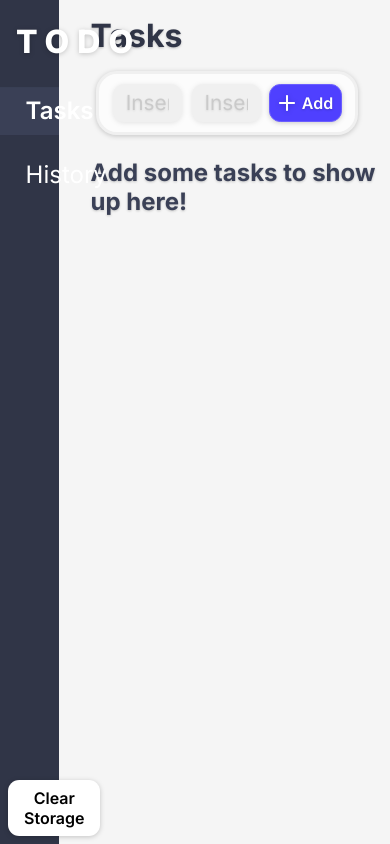
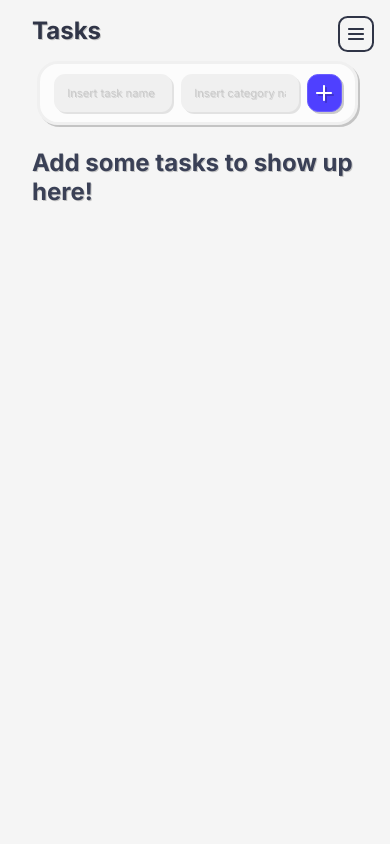
Before and after one commit to Moo2meenn/todo-app, a React (Create React App) app: page / in a window 390 px wide. Built offline with nearby package versions, Linux system fonts and the light colour scheme.

Commit message:
responsiveness

```diff
--- a/src/App.js
+++ b/src/App.js
@@ -7,17 +7,40 @@ import styled from "styled-components";
 import Tasks from "./pages/Tasks";
 import History from "./pages/History";
 
+import { useState } from "react";
 import { useTasks, useTaskHistory } from "./states";
 
 function App() {
   const [tasks, setTasks] = useTasks();
   const [history, setHistory] = useTaskHistory();
+  const [toggle, setToggle] = useState(true);
+
+  const toggleNav = () => {
+    setToggle(!toggle);
+    console.log(toggle);
+  };
 
   return (
     <div>
       <GlobalStyles />
-      <Nav />
-      <StyledContainer>
+      <StyledButton onClick={toggleNav} $toggle={toggle}>
+        <svg
+          width="16"
+          height="12"
+          viewBox="0 0 16 12"
+          fill="none"
+          xmlns="http://www.w3.org/2000/svg"
+        >
+          <path
+            fill-rule="evenodd"
+            clip-rule="evenodd"
+            d="M0 1C0 0.447715 0.447716 0 1 0H15C15.5523 0 16 0.447715 16 1C16 1.55229 15.5523 2 15 2H1C0.447716 2 0 1.55229 0 1ZM0 6C0 5.44772 0.447716 5 1 5H15C15.5523 5 16 5.44772 16 6C16 6.55228 15.5523 7 15 7H1C0.447716 7 0 6.55228 0 6ZM1 10C0.447716 10 0 10.4477 0 11C0 11.5523 0.447716 12 1 12H15C15.5523 12 16 11.5523 16 11C16 10.4477 15.5523 10 15 10H1Z"
+            fill="black"
+          />
+        </svg>
+      </StyledButton>
+      <Nav toggle={toggle} />
+      <StyledContainer $toggle={toggle}>
         <Routes>
           <Route
             path="/"
@@ -47,6 +70,31 @@ function App() {
   );
 }
 
+const StyledButton = styled.button`
+  cursor: pointer;
+  position: absolute;
+  display: flex;
+  align-items: center;
+  justify-content: center;
+  height: 2rem;
+  width: 2rem;
+  border: 2px solid #303547;
+  border-radius: 0.6rem;
+  z-index: 10;
+  margin: 0;
+  right: 1rem;
+  top: 1rem;
+  svg {
+    path {
+      transition: 0.4s;
+      fill: #303547;
+      @media only screen and (width < 768px) {
+        fill: ${({ $toggle }) => ($toggle ? "#303547" : "#f5f5f5")};
+      }
+    }
+  }
+`;
+
 const StyledContainer = styled.div`
   background-color: #f5f5f5;
   height: 100vh;
@@ -56,7 +104,12 @@ const StyledContainer = styled.div`
   padding-left: 2rem;
   padding-bottom: 1rem;
   padding-top: 1rem;
-  margin-left: 15%;
+  transition: 0.5s;
+  margin-left: ${({ $toggle }) => ($toggle ? "0%" : "15%")};
+  width: ${({ $toggle }) => ($toggle ? "100%" : "85%")};
+  @media only screen and (width < 768px) {
+    height: 100vh;
+  }
 `;
 
 export default App;
--- a/src/components/CreateTask.js
+++ b/src/components/CreateTask.js
@@ -105,7 +105,7 @@ const CreateTask = ({ tasks, setTasks, setHistory, onNewCategory }) => {
             fill="white"
           />
         </svg>
-        Add
+        <span>Add</span>
       </BaseButton>
     </StyledForm>
   );
@@ -119,8 +119,19 @@ const StyledForm = styled(motion.form)`
   background-color: #fcfcfc;
   border: 0.2rem solid #f0f0f0;
   justify-content: space-between;
-  filter: drop-shadow(0px 1px 2.5px rgba(0, 0, 0, 0.2));
-  text-shadow: 0px 1px 2.5px rgba(0, 0, 0, 0.2);
+  filter: drop-shadow(2px 2px 0px rgba(0, 0, 0, 0.2));
+  text-shadow: 1px 1px 0px rgba(0, 0, 0, 0.2);
+  @media only screen and (width < 768px) {
+    button {
+      padding: 0.4rem 0.2rem 0.4rem 0.4rem;
+      span {
+        display: none;
+      }
+      svg {
+        display: block;
+      }
+    }
+  }
 `;
 
 const StyledName = styled.input`
@@ -136,8 +147,8 @@ const StyledName = styled.input`
   font-weight: 600;
   color: #303547;
   transition: 0.4s;
-  filter: drop-shadow(0px 1px 2.5px rgba(0, 0, 0, 0.1));
-  text-shadow: 0px 1px 2.5px rgba(0, 0, 0, 0.1);
+  filter: drop-shadow(2px 2px 0px rgba(0, 0, 0, 0.1));
+  text-shadow: 1px 1px 0px rgba(0, 0, 0, 0.1);
   &::placeholder {
     font-weight: 200;
     color: #cacaca;
@@ -149,6 +160,9 @@ const StyledName = styled.input`
   &:focus {
     border-radius: 20px;
   }
+  @media only screen and (width < 768px) {
+    font-size: 0.7rem;
+  }
 `;
 
 export default CreateTask;
--- a/src/components/EditTaskModal.js
+++ b/src/components/EditTaskModal.js
@@ -57,7 +57,7 @@ const EditTaskModal = ({
 
   return (
     <StyledRoot open={open} onOpenChange={setOpen}>
-      <Dialog.Trigger asChild>
+      <StyledDialogTrigger asChild>
         <BaseButton
           style={{
             backgroundColor: "#4F40FF",
@@ -77,9 +77,9 @@ const EditTaskModal = ({
               fill="white"
             />
           </svg>
-          Modify
+          <span>Modify</span>
         </BaseButton>
-      </Dialog.Trigger>
+      </StyledDialogTrigger>
       <Dialog.Portal>
         <StyledDialogOverlay />
         <StyledDialogContent>
@@ -178,8 +178,8 @@ const StyledName = styled.input`
   font-weight: 600;
   color: #303547;
   transition: 0.4s;
-  filter: drop-shadow(0px 1px 2.5px rgba(0, 0, 0, 0.1));
-  text-shadow: 0px 1px 2.5px rgba(0, 0, 0, 0.1);
+  filter: drop-shadow(2px 2px 0px rgba(0, 0, 0, 0.1));
+  text-shadow: 1px 1px 0px rgba(0, 0, 0, 0.1);
   &::placeholder {
     font-weight: 200;
     color: #cacaca;
@@ -224,6 +224,17 @@ const StyledDialogOverlay = styled(Dialog.Overlay)`
   backdrop-filter: blur(2px);
 `;
 
+const StyledDialogTrigger = styled(Dialog.Trigger)`
+  @media only screen and (width < 768px) {
+    span {
+      display: none;
+    }
+    svg {
+      display: block;
+    }
+  }
+`;
+
 const StyledDialogContent = styled(Dialog.Content)`
   z-index: 5;
 
@@ -240,8 +251,8 @@ const StyledDialogContent = styled(Dialog.Content)`
   max-height: 85vh;
   padding: 25px;
   animation: ${contentShow} 150ms cubic-bezier(0.16, 1, 0.3, 1);
-  filter: drop-shadow(0px 1px 2.5px rgba(0, 0, 0, 0.2));
-  text-shadow: 0px 1px 2.5px rgba(0, 0, 0, 0.2);
+  filter: drop-shadow(2px 2px 0px rgba(0, 0, 0, 0.2));
+  text-shadow: 1px 1px 0px rgba(0, 0, 0, 0.2);
 
   &:focus {
     outline: none;
@@ -255,7 +266,7 @@ const StyledSVG = styled.svg`
   width: auto;
   cursor: pointer;
   height: 1rem;
-  filter: drop-shadow(0px 0.5px 2.5px rgba(0, 0, 0, 0.15));
+  filter: drop-shadow(1px 1px 0px rgba(0, 0, 0, 0.2));
 `;
 
 export default EditTaskModal;
--- a/src/components/GlobalStyles.js
+++ b/src/components/GlobalStyles.js
@@ -21,7 +21,7 @@ export const BaseH1 = styled.h1`
   font-size: 2rem;
   font-weight: 800;
   padding: 1rem;
-  filter: drop-shadow(0px 1px 2.5px rgba(0, 0, 0, 0.2));
+  filter: drop-shadow(2px 2px 0px rgba(0, 0, 0, 0.2));
 `;
 
 export const BaseH2 = styled.h2`
@@ -29,7 +29,7 @@ export const BaseH2 = styled.h2`
   font-size: 1.6rem;
   font-weight: 600;
   padding-inline: 0.8rem;
-  filter: drop-shadow(0px 1px 2.5px rgba(0, 0, 0, 0.2));
+  filter: drop-shadow(2px 2px 0px rgba(0, 0, 0, 0.2));
 `;
 
 export const BaseButton = styled.button`
@@ -44,7 +44,7 @@ export const BaseButton = styled.button`
   margin-inline: 0.2rem;
   transition: 0.1s;
   font-weight: 600;
-  filter: drop-shadow(0px 1px 2.5px rgba(0, 0, 0, 0.2));
+  filter: drop-shadow(2px 2px 0px rgba(0, 0, 0, 0.2));
 
   &:hover {
     cursor: pointer;
@@ -57,7 +57,7 @@ export const BaseButton = styled.button`
     height: auto;
     margin-right: 0.4rem;
     margin-left: 0.1rem;
-    filter: drop-shadow(0px 1px 2.5px rgba(0, 0, 0, 0.2));
+    filter: drop-shadow(2px 2px 0px rgba(0, 0, 0, 0.2));
   }
 `;
 
--- a/src/components/HistoryTask.js
+++ b/src/components/HistoryTask.js
@@ -56,7 +56,7 @@ const Task = ({ task, setTasks, setHistory }) => {
                 fill="white"
               />
             </StyledSVG>
-            Restore
+            <span>Restore</span>
           </BaseButton>
         )}
         {task.status === "Completed" && (
@@ -80,7 +80,7 @@ const Task = ({ task, setTasks, setHistory }) => {
                 fill="white"
               />
             </StyledSVG>
-            Undo
+            <span>Undo</span>
           </BaseButton>
         )}
         {task.status === "Completed" ? (
@@ -154,15 +154,18 @@ const StyledCategory = styled.h3`
   border-radius: 12px;
   outline: 0.1rem solid #3a4056;
   outline-offset: 0.1rem;
-  filter: drop-shadow(0px 1px 2.5px rgba(0, 0, 0, 0.2));
-  text-shadow: 0px 1px 2.5px rgba(0, 0, 0, 0.2);
+  filter: drop-shadow(2px 2px 0px rgba(0, 0, 0, 0.2));
+  text-shadow: 1px 1px 0px rgba(0, 0, 0, 0.2);
+  @media only screen and (width < 768px) {
+    font-size: 0.8rem;
+  }
 `;
 
 const StyledSVG = styled.svg`
   width: auto;
   height: 1rem;
   margin-inline: 0.5rem;
-  filter: drop-shadow(0px 0.5px 2.5px rgba(0, 0, 0, 0.15));
+  filter: drop-shadow(1px 1px 0px rgba(0, 0, 0, 0.2));
 `;
 
 const StyledDiv = styled(motion.div)`
@@ -173,11 +176,22 @@ const StyledDiv = styled(motion.div)`
   border-radius: 1.3rem;
   background-color: #fcfcfc;
   border: 0.2rem solid #f0f0f0;
-  filter: drop-shadow(0px 1px 2.5px rgba(0, 0, 0, 0.2));
-  text-shadow: 0px 1px 2.5px rgba(0, 0, 0, 0.2);
+  filter: drop-shadow(2px 2px 0px rgba(0, 0, 0, 0.2));
+  text-shadow: 1px 1px 0px rgba(0, 0, 0, 0.2);
   transition: 0.2s;
   &:hover {
     background-color: #e7e7e7;
+  }
+  @media only screen and (width < 768px) {
+    button {
+      padding: 0.4rem 0.2rem 0.4rem 0.4rem;
+      span {
+        display: none;
+      }
+      svg {
+        display: block;
+      }
+    }
   }
 `;
 
@@ -190,12 +204,22 @@ const InnerDiv = styled.div`
   align-items: center;
 `;
 
-const StyledName = styled(BaseH2)``;
+const StyledName = styled(BaseH2)`
+  @media only screen and (width < 768px) {
+    font-size: 1.3rem;
+    text-shadow: 0.4px 0.4px 0px rgba(0, 0, 0, 0.2);
+  }
+`;
 
 const StyledH3 = styled.h3`
   margin-inline: 0.5rem;
   font-weight: 500;
   font-size: 0.9rem;
+  @media only screen and (width < 768px) {
+    font-size: 0.5rem;
+    text-shadow: 0.4px 0.4px 0px rgba(0, 0, 0, 0.2);
+    display: none;
+  }
 `;
 
 export default Task;
--- a/src/components/Nav.js
+++ b/src/components/Nav.js
@@ -4,10 +4,12 @@ import styled from "styled-components";
 import { BaseH1, BaseListItem, BaseLink } from "./GlobalStyles";
 import { AlertDialogDemo } from "./AlertDialogDemo";
 
-const Nav = () => {
+const Nav = ({ toggle }) => {
   const { pathname } = useLocation();
+
   return (
-    <StyledNav>
+    <>
+      <StyledNav $toggle={toggle}>
         <BaseLink to="/">
           <StyledH1>TODO</StyledH1>
         </BaseLink>
@@ -61,6 +63,7 @@ const Nav = () => {
           <AlertDialogDemo />
         </ButtonWrapper>
       </StyledNav>
+    </>
   );
 };
 
@@ -104,6 +107,7 @@ const StyledLink = styled(BaseLink)`
 `;
 
 const StyledNav = styled.div`
+  z-index: 8;
   width: 15%;
   height: 100vh;
   display: flex;
@@ -111,6 +115,13 @@ const StyledNav = styled.div`
   position: absolute;
   flex-direction: column;
   background-color: #303547;
+  transition: 0.5s;
+  transform: ${({ $toggle }) =>
+    $toggle ? "translateX(-100%)" : "translateX(0)"};
+  @media only screen and (width < 768px) {
+    width: 100%;
+    height: 100vh;
+  }
 `;
 
 const StyledH1 = styled(BaseH1)`
--- a/src/components/RenderGroups.js
+++ b/src/components/RenderGroups.js
@@ -94,7 +94,7 @@ const TitleDivider = styled.div`
 
 const StyledCategoryTitle = styled(motion.h1)`
   color: #303547;
-  text-shadow: 0px 1px 2.5px rgba(0, 0, 0, 0.2);
+  text-shadow: 1px 1px 0px rgba(0, 0, 0, 0.2);
 `;
 
 const CategoryWrapper = styled(motion.div)`
--- a/src/components/Task.js
+++ b/src/components/Task.js
@@ -44,7 +44,7 @@ const Task = ({ task, setTasks, setHistory, setExpandedCategories }) => {
               fill="white"
             />
           </svg>
-          Mark as Done
+          <span>Mark as Done</span>
         </BaseButton>
         <EditTaskModal
           task={task}
@@ -72,7 +72,7 @@ const Task = ({ task, setTasks, setHistory, setExpandedCategories }) => {
               fill="white"
             />
           </svg>
-          Delete
+          <span>Delete</span>
         </BaseButton>
       </InnerDiv>
     </StyledDiv>
@@ -87,11 +87,22 @@ const StyledDiv = styled.div`
   border-radius: 1.3rem;
   background-color: #fcfcfc;
   border: 0.2rem solid #f0f0f0;
-  filter: drop-shadow(0px 1px 2.5px rgba(0, 0, 0, 0.2));
-  text-shadow: 0px 1px 2.5px rgba(0, 0, 0, 0.2);
+  filter: drop-shadow(2px 2px 0px rgba(0, 0, 0, 0.2));
+  text-shadow: 1px 1px 0px rgba(0, 0, 0, 0.2);
   transition: 0.2s;
   &:hover {
     background-color: #e7e7e7;
+  }
+  @media only screen and (width < 768px) {
+    button {
+      padding: 0.4rem 0.2rem 0.4rem 0.4rem;
+      span {
+        display: none;
+      }
+      svg {
+        display: block;
+      }
+    }
   }
 `;
 
@@ -102,6 +113,10 @@ const InnerDiv = styled.div`
   flex-direction: row;
 `;
 
-const StyledName = styled(BaseH2)``;
+const StyledName = styled(BaseH2)`
+  @media only screen and (width < 768px) {
+    font-size: 1.3rem;
+  }
+`;
 
 export default Task;
--- a/src/pages/History.js
+++ b/src/pages/History.js
@@ -46,12 +46,12 @@ const History = ({ history, setHistory, setTasks }) => {
 };
 
 const StyledH2 = styled(motion.h2)`
-  text-shadow: 0px 1px 2.5px rgba(0, 0, 0, 0.2);
+  text-shadow: 1px 1px 0px rgba(0, 0, 0, 0.2);
   color: #3a4056;
 `;
 
 const StyledH1 = styled(motion.h1)`
-  text-shadow: 0px 1px 2.5px rgba(0, 0, 0, 0.2);
+  text-shadow: 1px 1px 0px rgba(0, 0, 0, 0.2);
   color: #3a4056;
 `;
 
--- a/src/pages/Tasks.js
+++ b/src/pages/Tasks.js
@@ -83,12 +83,15 @@ const Tasks = ({ tasks, setTasks, setHistory }) => {
 };
 
 const StyledH1 = styled(motion.h1)`
-  text-shadow: 0px 1px 2.5px rgba(0, 0, 0, 0.2);
+  text-shadow: 1px 1px 0px rgba(0, 0, 0, 0.2);
   color: #3a4056;
+  @media only screen and (width < 768px) {
+    font-size: 1.5rem;
+  }
 `;
 
 const StyledH2 = styled(motion.h2)`
-  text-shadow: 0px 1px 2.5px rgba(0, 0, 0, 0.2);
+  text-shadow: 1px 1px 0px rgba(0, 0, 0, 0.2);
   color: #3a4056;
 `;
 
```
Lines whose indentation alone changed are shown as unchanged.
